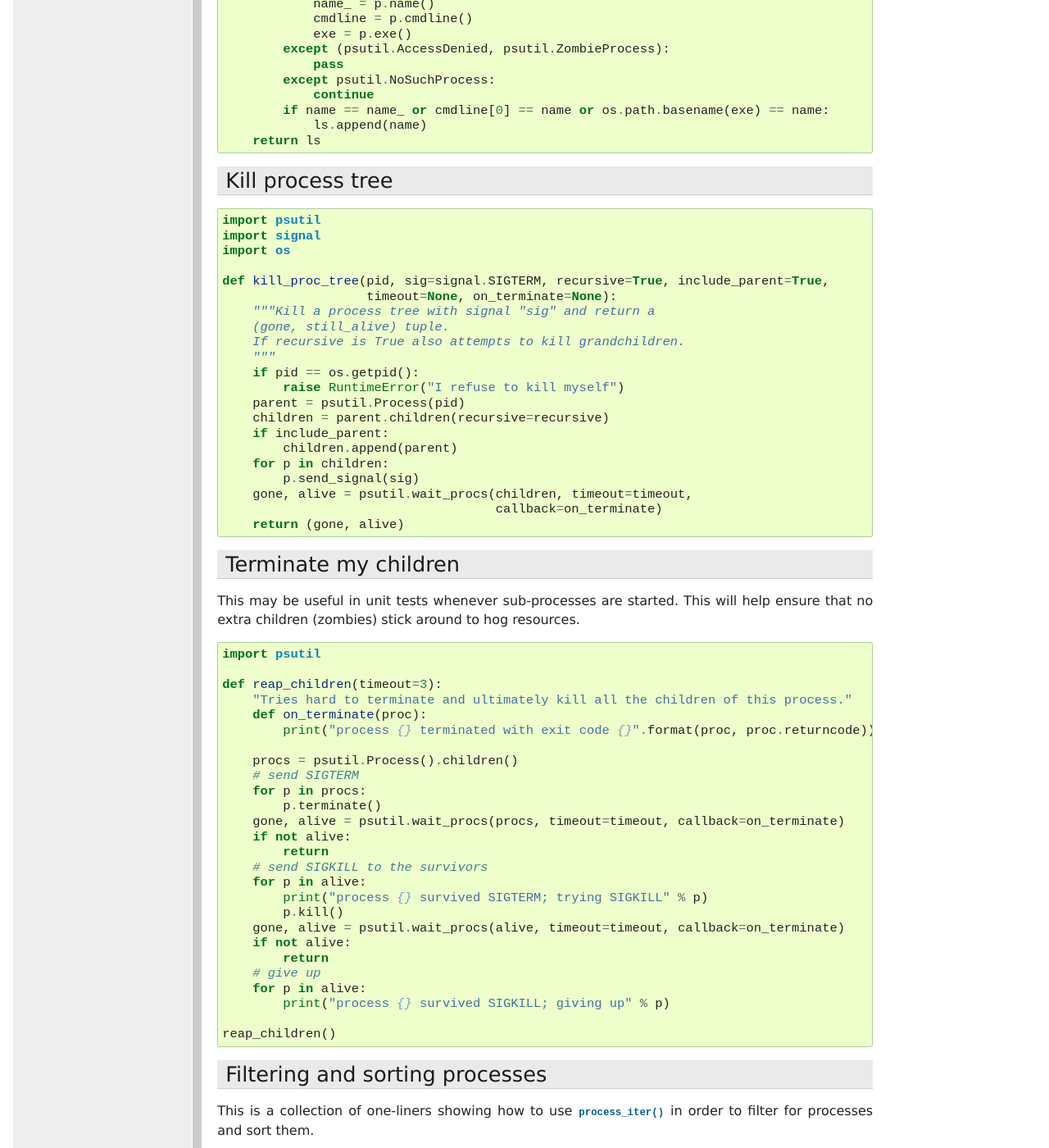
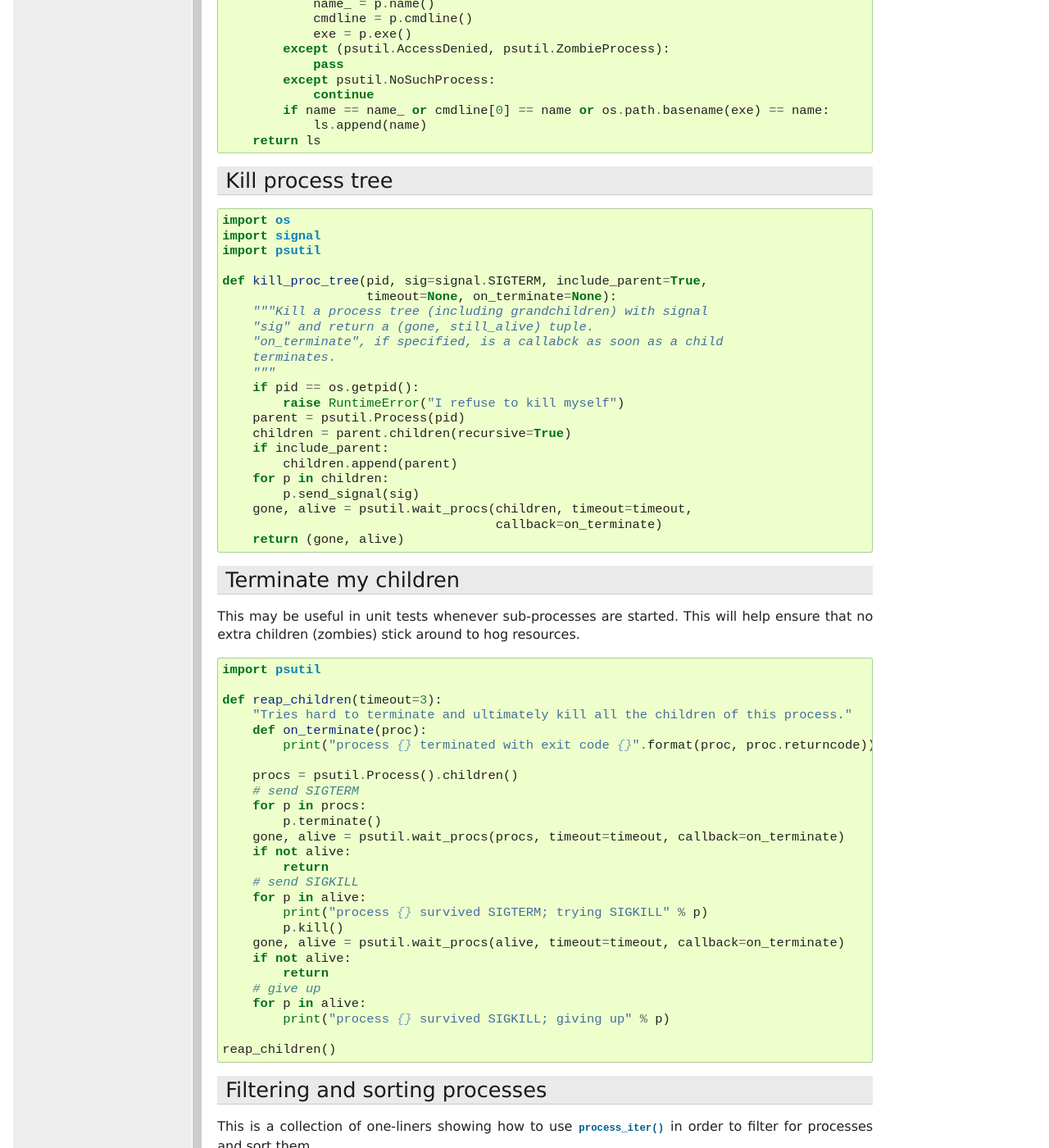
Before and after one commit to giampaolo/psutil, a Sphinx documentation site: the page built from docs/index.rst, in a window 1280 px wide and 1400 px high, scrolled down 36196 px. Shown: the whole window at 82% size. Built offline with Sphinx 7.4.7, drawn with Linux system fonts in a browser that asks for light colours; formulas are drawn with MathJax 3.

Commit message:
update doc

```diff
--- a/docs/index.rst
+++ b/docs/index.rst
@@ -2278,20 +2278,21 @@ Kill process tree
 
 ::
 
+  import os
+  import signal
   import psutil
-  import signal
-  import os
-
-  def kill_proc_tree(pid, sig=signal.SIGTERM, recursive=True, include_parent=True,
+
+  def kill_proc_tree(pid, sig=signal.SIGTERM, include_parent=True,
                      timeout=None, on_terminate=None):
-      """Kill a process tree with signal "sig" and return a
-      (gone, still_alive) tuple.
-      If recursive is True also attempts to kill grandchildren.
+      """Kill a process tree (including grandchildren) with signal
+      "sig" and return a (gone, still_alive) tuple.
+      "on_terminate", if specified, is a callabck as soon as a child
+      terminates.
       """
       if pid == os.getpid():
           raise RuntimeError("I refuse to kill myself")
       parent = psutil.Process(pid)
-      children = parent.children(recursive=recursive)
+      children = parent.children(recursive=True)
       if include_parent:
           children.append(parent)
       for p in children:
@@ -2323,7 +2324,7 @@ resources.
       gone, alive = psutil.wait_procs(procs, timeout=timeout, callback=on_terminate)
       if not alive:
           return
-      # send SIGKILL to the survivors
+      # send SIGKILL
       for p in alive:
           print("process {} survived SIGTERM; trying SIGKILL" % p)
           p.kill()
```
